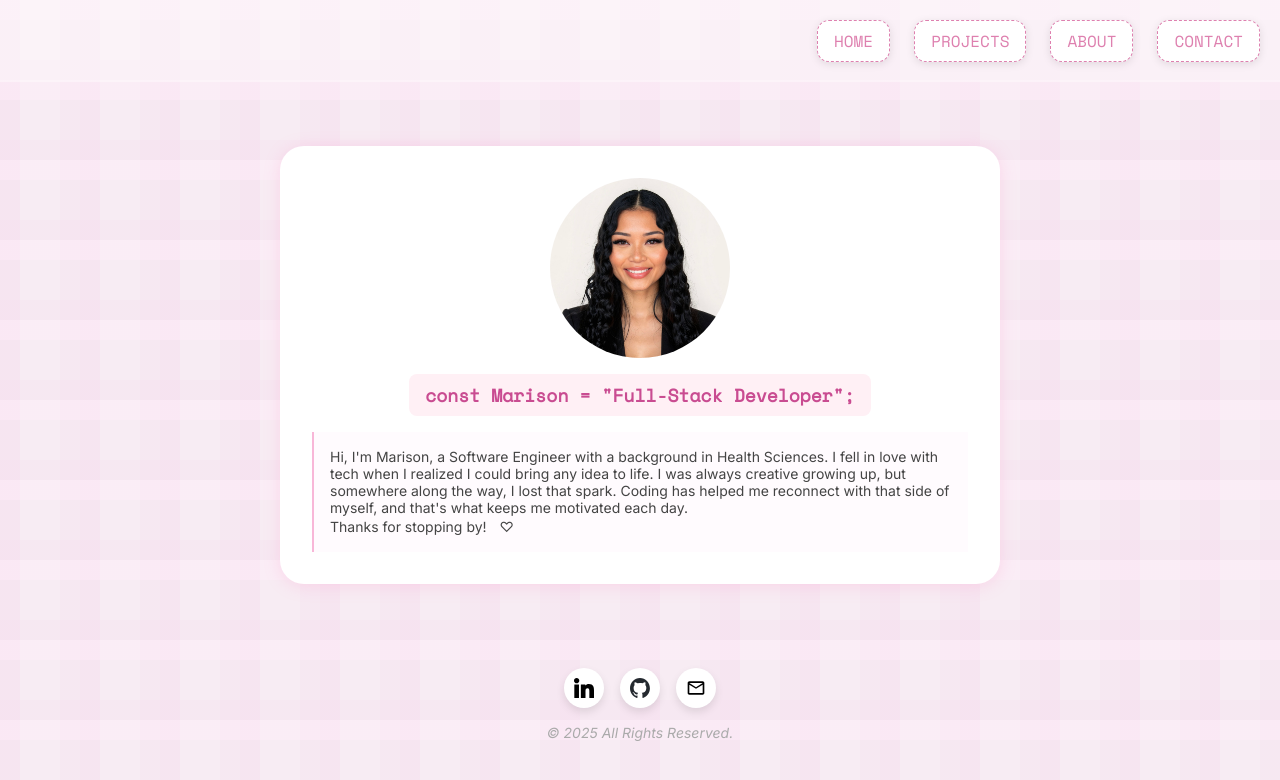
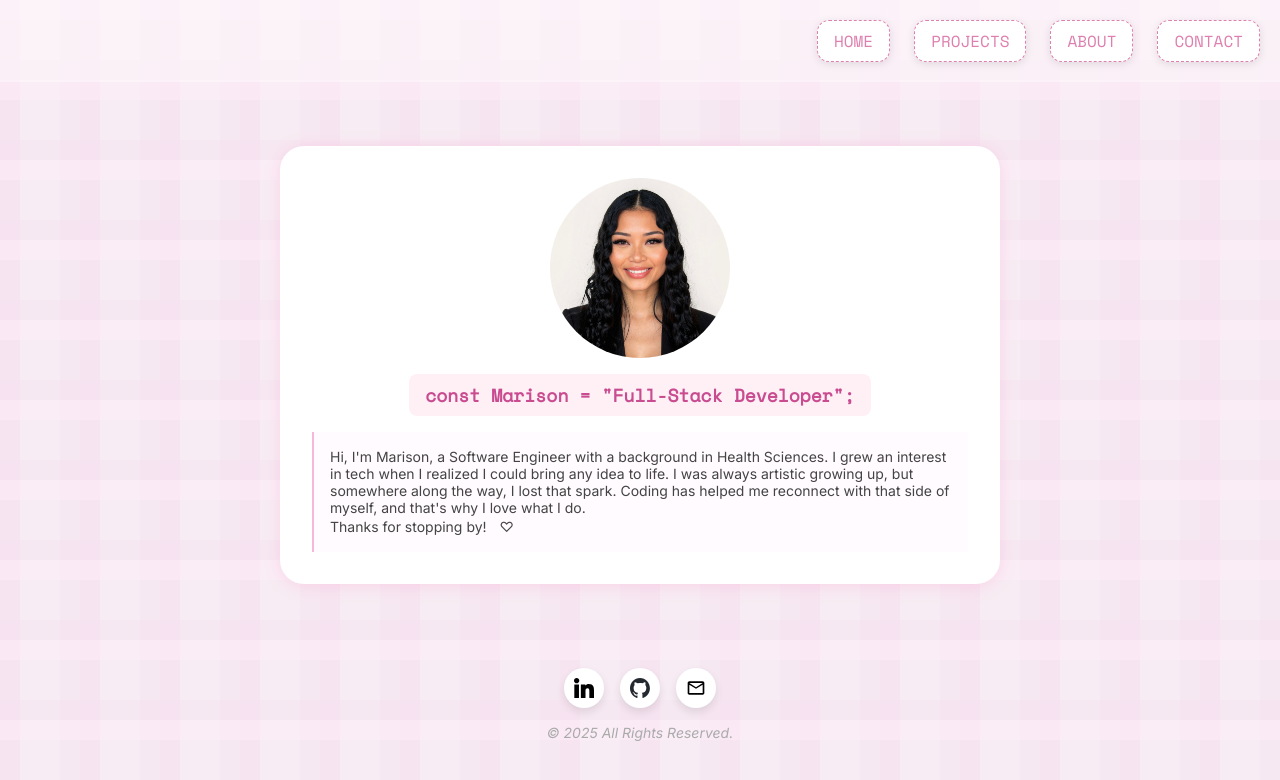
Before and after one commit to mfederipe/portfolio, a React (Vite) app: page / in a window 1280 px wide. Shown: the top 780 px of the page. Built offline with nearby package versions, Linux system fonts and the light colour scheme.

Commit message:
Update bio

```diff
--- a/src/components/Home/Home.tsx
+++ b/src/components/Home/Home.tsx
@@ -9,10 +9,10 @@ function Home() {
         <h1 className="home__name">const Marison = "Full-Stack Developer";</h1>
         <p className="home__bio">
           Hi, I'm Marison, a Software Engineer with a background in Health
-          Sciences. I fell in love with tech when I realized I could bring any
-          idea to life. I was always creative growing up, but somewhere along
+          Sciences. I grew an interest in tech when I realized I could bring any
+          idea to life. I was always artistic growing up, but somewhere along
           the way, I lost that spark. Coding has helped me reconnect with that
-          side of myself, and that's what keeps me motivated each day.
+          side of myself, and that's why I love what I do.
           <br />
           Thanks for stopping by!ㅤ♡
         </p>
```
